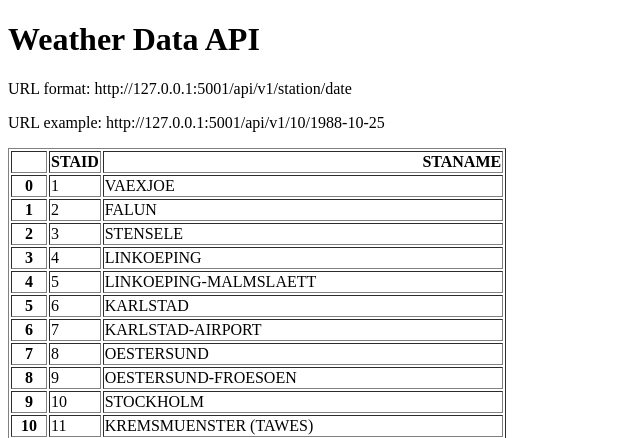
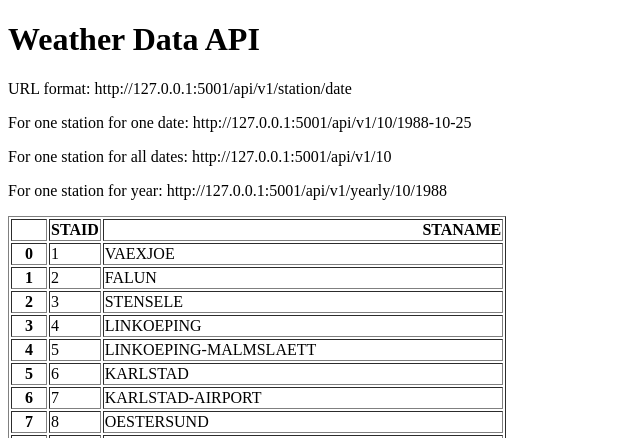
Before and after one commit to cleavon3/weather_api_App, a Flask app: page / in a window 1280 px wide. Shown: the top 438 px of the page, without its empty margins (0-640 px from the left). Run offline with Flask 3, Linux system fonts and the light colour scheme.

Commit message:
add URL,ENDPOINT FOR YEARLY AND ALL DATE

```diff
--- a/main.py
+++ b/main.py
@@ -20,6 +20,23 @@ def about(station, date):
             "date": date,
             "temperature": temperature}
 
+@app.route("/api/v1/<station>")
+def all_data(station):
+    filename = "data_small/TG_STAID" + str(station).zfill(6) + ".txt"
+    df = pd.read_csv(filename, skiprows=20, parse_dates=["    DATE"])
+    result = df.to_dict(orient="records")
+    return result
+
+@app.route("/api/v1/yearly/<station>/<year>")
+def yearly(station,year):
+    filename = "data_small/TG_STAID" + str(station).zfill(6) + ".txt"
+    df = pd.read_csv(filename, skiprows=20)
+    df["    DATE"] = df["    DATE"].astype(str)
+    result = df[df["    DATE"].str.startswith(str(year))].to_dict(orient="records")
+    return result
+
+
+
 
 
 if __name__ == "__main__":
--- a/templates/home.html
+++ b/templates/home.html
@@ -7,7 +7,9 @@
 <body>
 <h1> Weather Data API</h1>
 <p>URL format:  http://127.0.0.1:5001/api/v1/station/date</p>
-<p>URL example:  http://127.0.0.1:5001/api/v1/10/1988-10-25</p>
+<p>For one station for one date:  http://127.0.0.1:5001/api/v1/10/1988-10-25</p>
+<p>For one station for all dates:  http://127.0.0.1:5001/api/v1/10</p>
+<p>For one station for year:  http://127.0.0.1:5001/api/v1/yearly/10/1988</p>
 <p>{{data | safe}}</p>
 
 </body>
```
